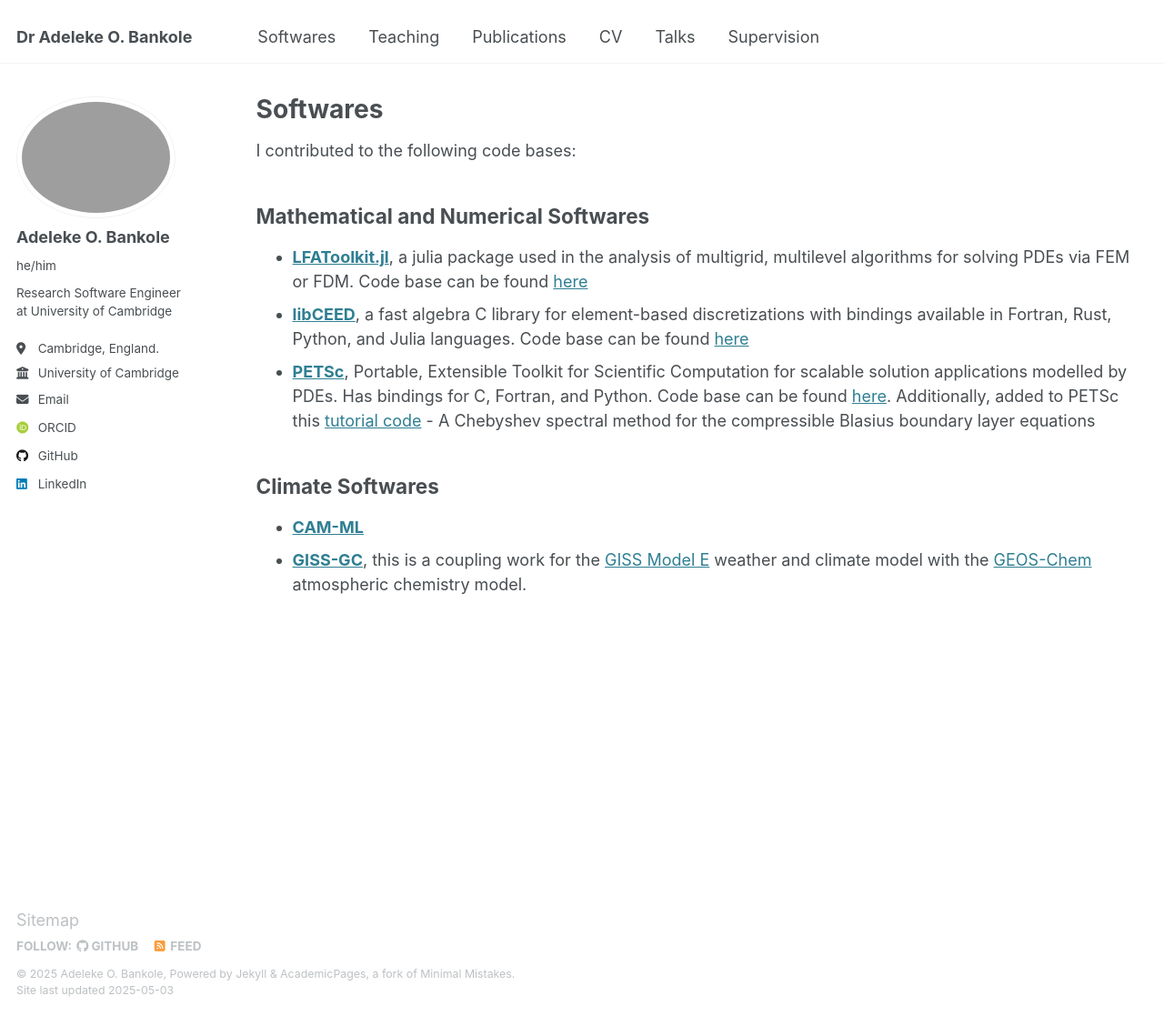
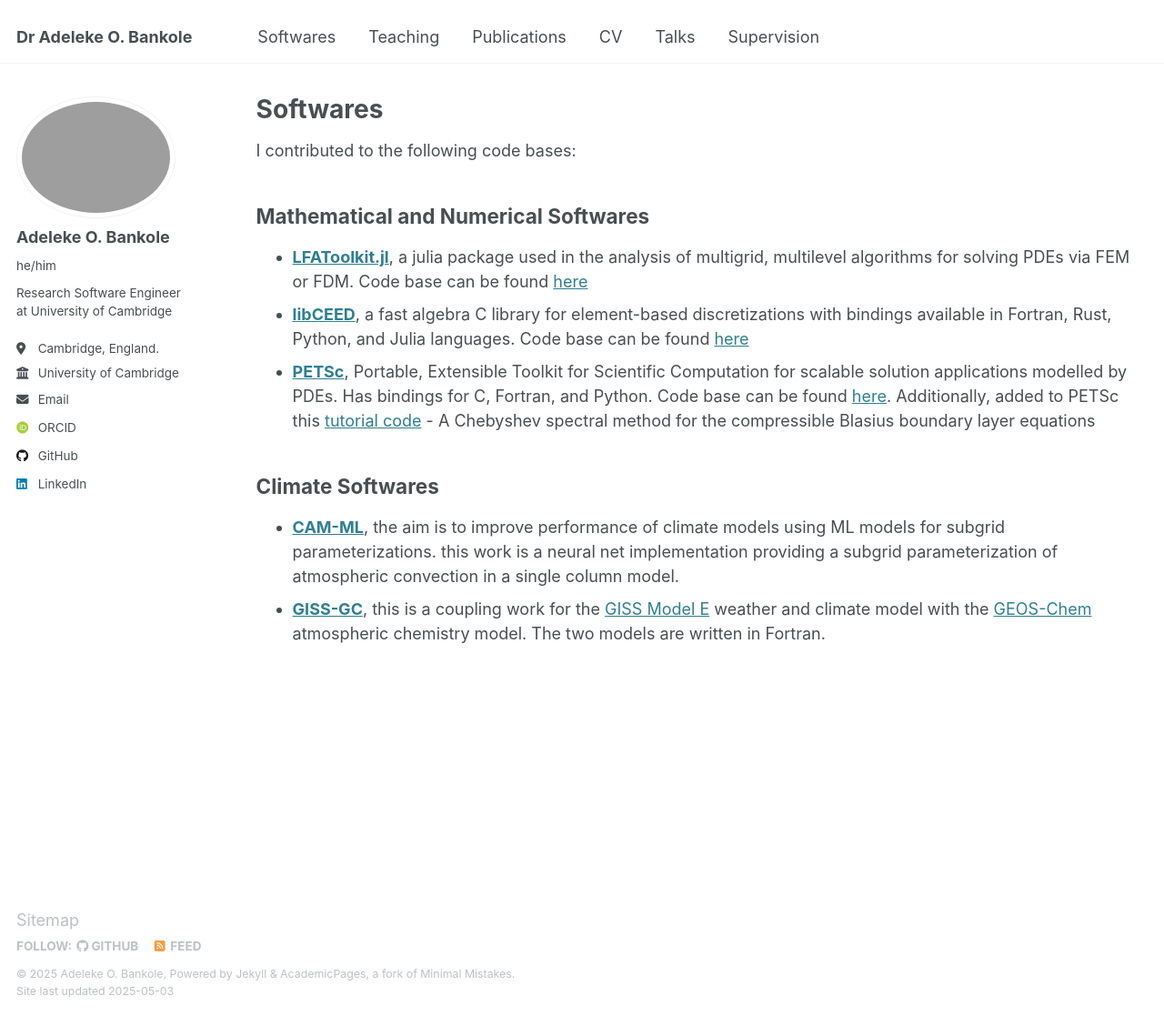
Before and after one commit to AdelekeBankole/adelekebankole.github.io, a Jekyll site: the page built from _softwares/softwares.md, in a window 1280 px wide and 1117 px high. Shown: the whole window at 91% size. Built offline with Jekyll 4.4.1, drawn with Linux system fonts in a browser that asks for light colours; some web fonts are replaced.

Commit message:
Update softwares.md

```diff
--- a/_softwares/softwares.md
+++ b/_softwares/softwares.md
@@ -13,5 +13,5 @@ I contributed to the following code bases:
 
 ## Climate Softwares
 <!-- ====== -->
-* [**CAM-ML**](https://github.com/m2lines/convection-parameterization-in-CAM)
-* [**GISS-GC**](https://github.com/fetch4/GISS-GC), this is a coupling work for the [GISS Model E](https://simplex.giss.nasa.gov/gcm/) weather and climate model with the [GEOS-Chem](https://geoschem.github.io/index.html) atmospheric chemistry model.
+* [**CAM-ML**](https://github.com/m2lines/convection-parameterization-in-CAM), the aim is to improve performance of climate models using ML models for subgrid parameterizations. this work is a neural net implementation providing a subgrid parameterization of atmospheric convection in a single column model.
+* [**GISS-GC**](https://github.com/fetch4/GISS-GC), this is a coupling work for the [GISS Model E](https://simplex.giss.nasa.gov/gcm/) weather and climate model with the [GEOS-Chem](https://geoschem.github.io/index.html) atmospheric chemistry model. The two models are written in Fortran.
```
